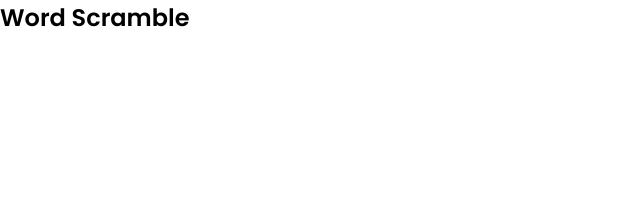
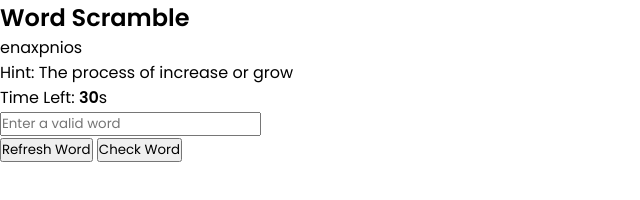
Before and after one commit to qiewi/word-scramble, a plain HTML site: page index.html in a window 1280 px wide. Shown: the whole page, without its empty margins (0-640 px from the left). Drawn offline with Linux system fonts and the light colour scheme.

Commit message:
html skeleton

```diff
--- a/index.html
+++ b/index.html
@@ -9,9 +9,19 @@
 </head>
 <body>
     <div class="container">
-        <h2>
-            Word Scramble
-        </h2>
+        <h2>Word Scramble</h2>
+        <div class="content">
+            <p class="word">enaxpnios</p>
+            <div class="details">
+                <p class="hint">Hint: <span>The process of increase or grow</span></p>
+                <p class="time">Time Left: <span><b>30</b>s</span></p>
+            </div>
+            <input type="text" placeholder="Enter a valid word">
+            <div class="button">
+                <button class="refresh-word">Refresh Word</button>
+                <button class="check-word">Check Word</button>
+            </div>
+        </div>
     </div>
 </body>
 </html>
```
